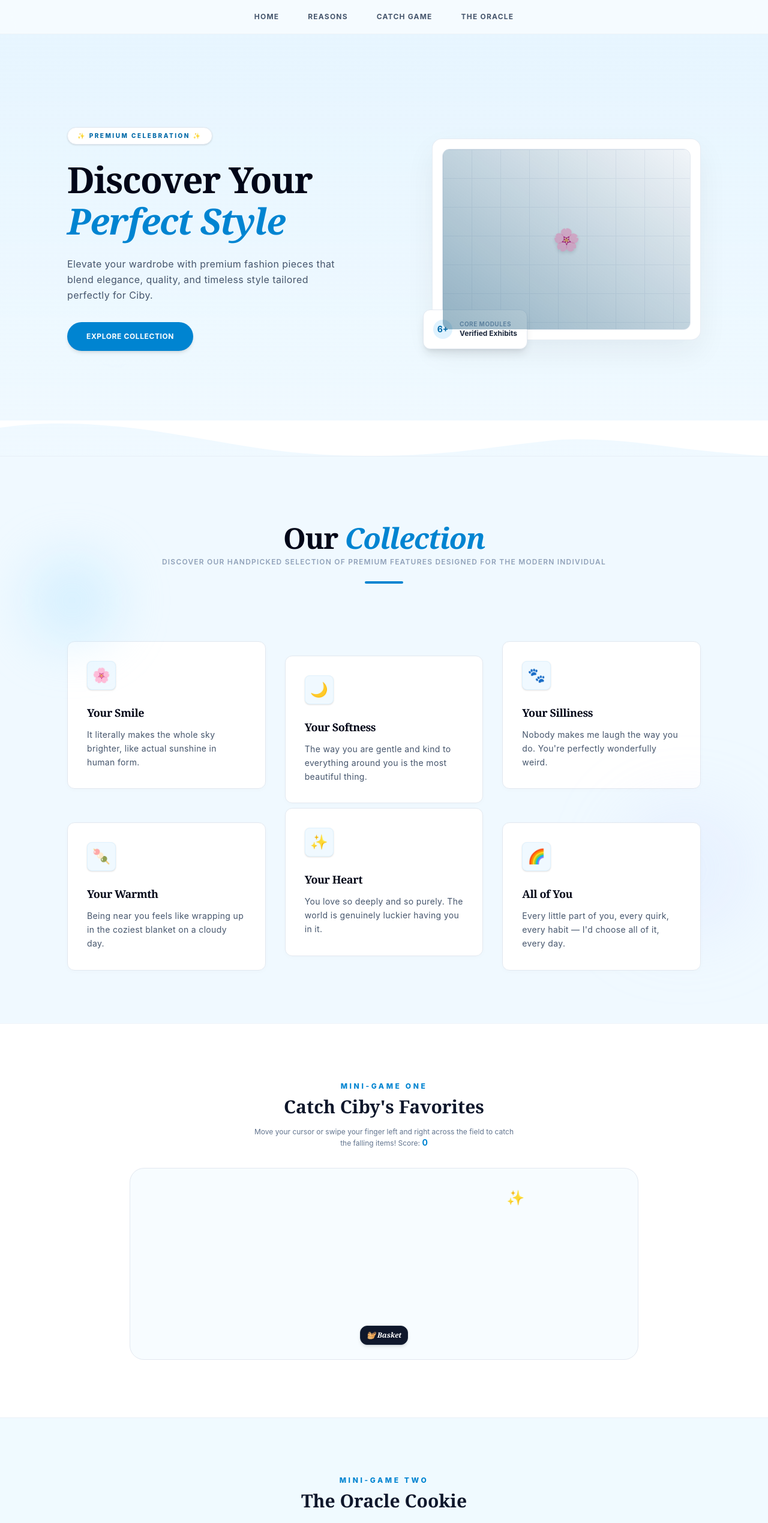
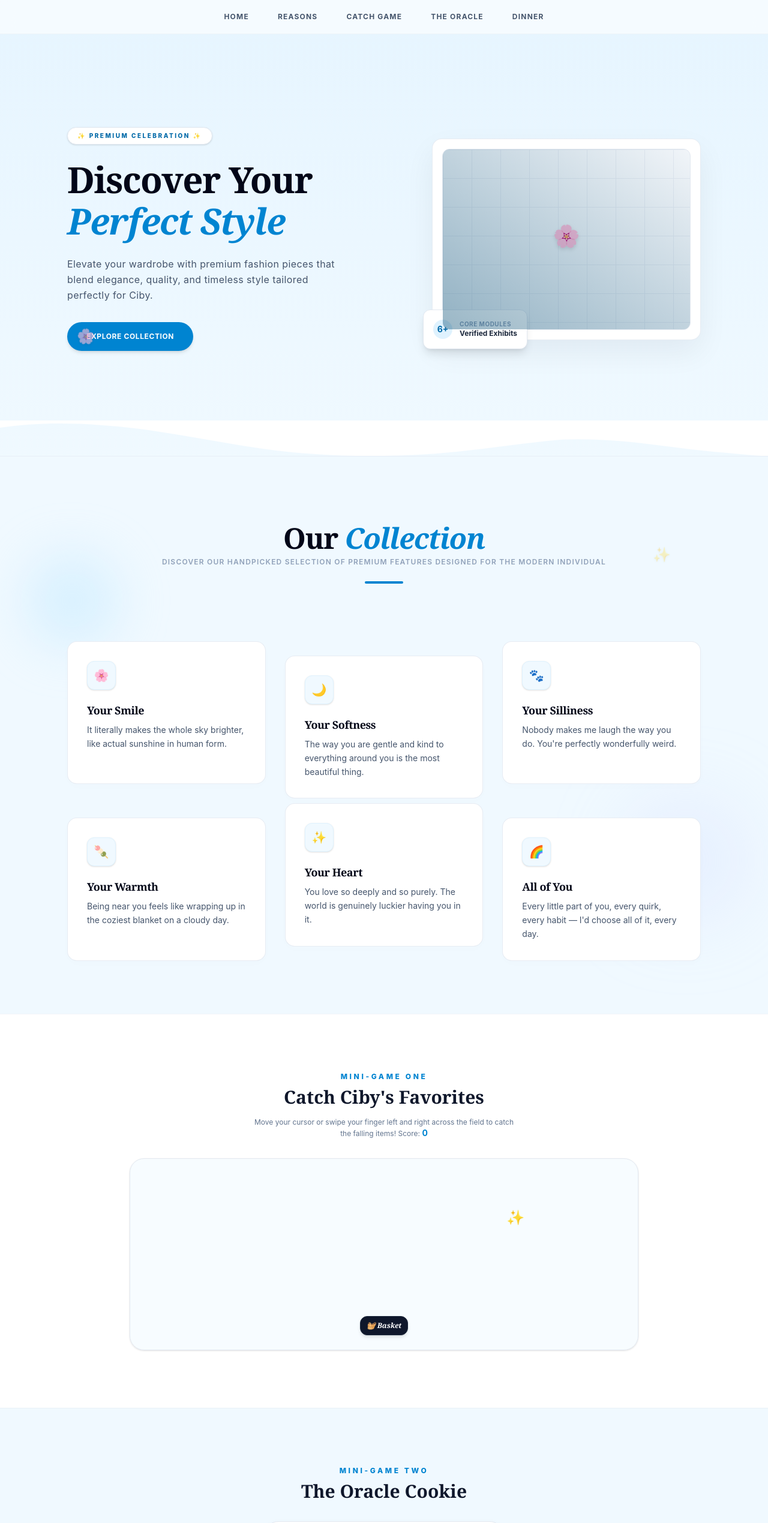
Before and after one commit to femnixx/birthday-20-ciby, a Next.js app: page / in a window 1280 px wide. Shown: the top 2539 px of the page at 60% size. Built offline with nearby package versions, Linux system fonts and the light colour scheme.

Commit message:
feat: add date night element

```diff
--- a/app/components/CatchGame.tsx
+++ b/app/components/CatchGame.tsx
@@ -5,13 +5,12 @@ import { motion } from "framer-motion";
 
 export default function CatchGame() {
   const [score, setScore] = useState(0);
-  const [basketX, setBasketX] = useState(50); // percentage based
+  const [basketX, setBasketX] = useState(50);
   const [items, setItems] = useState<{ id: number; x: number; y: number; emoji: string }[]>([]);
   const gameAreaRef = useRef<HTMLDivElement>(null);
 
   const emojis = ["🌸", "🍡", "✨", "🍰", "🤍"];
 
-  // Handle basket mouse movement
   const handleMouseMove = (e: React.MouseEvent) => {
     if (!gameAreaRef.current) return;
     const rect = gameAreaRef.current.getBoundingClientRect();
@@ -19,7 +18,6 @@ export default function CatchGame() {
     setBasketX(Math.max(5, Math.min(95, newX)));
   };
 
-  // Touch controls for mobile support
   const handleTouchMove = (e: React.TouchEvent) => {
     if (!gameAreaRef.current || !e.touches[0]) return;
     const rect = gameAreaRef.current.getBoundingClientRect();
@@ -27,7 +25,6 @@ export default function CatchGame() {
     setBasketX(Math.max(5, Math.min(95, newX)));
   };
 
-  // Game loop engine running physics
   useEffect(() => {
     const spawnInterval = setInterval(() => {
       setItems((prev) => [
@@ -46,12 +43,11 @@ export default function CatchGame() {
         prev
           .map((item) => ({ ...item, y: item.y + 4 }))
           .filter((item) => {
-            // Check collision with basket at y threshold near bottom
             if (item.y >= 85 && item.y <= 92 && Math.abs(item.x - basketX) < 12) {
               setScore((s) => s + 1);
-              return false; // caught!
+              return false;
             }
-            return item.y < 100; // Drop if missed
+            return item.y < 100;
           })
       );
     }, 30);
@@ -71,12 +67,12 @@ export default function CatchGame() {
           Move your cursor or swipe your finger left and right across the field to catch the falling items! Score: <span className="text-sky-600 font-bold text-sm">{score}</span>
         </p>
 
-        {/* Dynamic Interactive Stage area */}
-        <div
+        <motion.div
           ref={gameAreaRef}
           onMouseMove={handleMouseMove}
           onTouchMove={handleTouchMove}
-          className="w-full h-80 bg-sky-50/50 border border-slate-200 rounded-3xl relative overflow-hidden cursor-none select-none"
+          className="w-full h-80 bg-sky-50/50 border border-slate-200 rounded-3xl relative overflow-hidden cursor-none select-none shadow-sm"
+          whileHover={{ boxShadow: "0px 10px 30px rgba(0,0,0,0.02)" }}
         >
           {items.map((item) => (
             <div
@@ -88,14 +84,13 @@ export default function CatchGame() {
             </div>
           ))}
 
-          {/* Interactive Basket container */}
           <div
             className="absolute bottom-6 h-8 w-20 bg-slate-900 border border-slate-800 rounded-xl text-white font-serif italic text-xs flex items-center justify-center font-bold shadow-md transition-all duration-75 ease-out"
             style={{ left: `${basketX}%`, transform: 'translateX(-50%)' }}
           >
             🧺 Basket
           </div>
-        </div>
+        </motion.div>
       </div>
     </section>
   );
--- a/app/components/FloatingElements.tsx
+++ b/app/components/FloatingElements.tsx
@@ -1,23 +1,37 @@
 "use client";
-import { motion } from 'framer-motion';
+
+import { motion } from "framer-motion";
 
 export default function FloatingElements() {
+  // Configured high-end floating layout background nodes
+  const nodes = [
+    { emoji: "🌸", x: "10%", y: "15%", duration: 6, delay: 0 },
+    { emoji: "✨", x: "85%", y: "25%", duration: 5, delay: 1 },
+    { emoji: "🍡", x: "75%", y: "70%", duration: 7, delay: 0.5 },
+    { emoji: "🤍", x: "15%", y: "80%", duration: 6, delay: 1.5 },
+    { emoji: "🍰", x: "90%", y: "55%", duration: 8, delay: 2 }
+  ];
+
   return (
-    <div className="fixed inset-0 pointer-events-none overflow-hidden">
-      {[...Array(5)].map((_, i) => (
+    <div className="absolute inset-0 w-full h-full pointer-events-none overflow-hidden z-10 opacity-60">
+      {nodes.map((node, i) => (
         <motion.div
           key={i}
-          className="absolute text-4xl opacity-20"
-          initial={{ y: "110vh", x: Math.random() * 100 + "vw" }}
-          animate={{ y: "-10vh" }}
+          className="absolute text-xl md:text-2xl filter drop-shadow-sm select-none"
+          style={{ left: node.x, top: node.y }}
+          animate={{
+            y: [0, -15, 0],
+            rotate: [0, 8, -8, 0],
+            scale: [1, 1.05, 0.98, 1]
+          }}
           transition={{
-            duration: 15 + Math.random() * 10,
+            duration: node.duration,
+            delay: node.delay,
             repeat: Infinity,
-            delay: i * 3,
-            ease: "linear"
+            ease: "easeInOut"
           }}
         >
-          {["☁️", "✨", "🎈"][i % 3]}
+          {node.emoji}
         </motion.div>
       ))}
     </div>
--- a/app/components/HeroSection.tsx
+++ b/app/components/HeroSection.tsx
@@ -4,7 +4,10 @@ import { motion } from 'framer-motion';
 
 export default function HeroSection() {
   return (
-    <section id="hero" className="relative min-h-[95vh] flex flex-col justify-between pt-24 bg-gradient-to-b from-sky-100/60 to-sky-50">
+    <section
+      id="hero"
+      className="relative min-h-[95vh] flex flex-col justify-between pt-24 bg-gradient-to-b from-sky-100/60 to-sky-50 overflow-hidden"
+    >
       <div className="max-w-6xl mx-auto px-6 md:px-12 w-full flex-grow flex flex-col md:flex-row items-center justify-center gap-12 py-12">
 
         {/* Left Text Block */}
@@ -25,9 +28,15 @@ export default function HeroSection() {
             Elevate your wardrobe with premium fashion pieces that blend elegance, quality, and timeless style tailored perfectly for Ciby.
           </p>
           <div className="pt-2">
-            <a href="#reasons" className="bg-sky-600 hover:bg-sky-700 text-white font-bold text-xs uppercase tracking-wider px-8 py-4 rounded-full shadow-md hover:shadow-lg transition-all duration-200 inline-block">
+            <motion.a
+              href="#reasons"
+              className="bg-sky-600 hover:bg-sky-700 text-white font-bold text-xs uppercase tracking-wider px-8 py-4 rounded-full shadow-md inline-block"
+              whileHover={{ scale: 1.05, y: -2, boxShadow: "0px 10px 20px rgba(14, 165, 233, 0.2)" }}
+              whileTap={{ scale: 0.98 }}
+              transition={{ type: "spring", stiffness: 400, damping: 15 }}
+            >
               Explore Collection
-            </a>
+            </motion.a>
           </div>
         </motion.div>
 
@@ -38,19 +47,32 @@ export default function HeroSection() {
           transition={{ delay: 0.2, duration: 0.8 }}
           className="flex-1 w-full max-w-md relative aspect-[4/3] bg-white rounded-2xl border border-slate-200/80 p-4 shadow-[0_20px_50px_rgba(15,23,42,0.06)]"
         >
-          <div className="w-full h-full rounded-xl bg-slate-100 overflow-hidden relative group border border-slate-200">
+          <motion.div
+            className="w-full h-full rounded-xl bg-slate-100 overflow-hidden relative group border border-slate-200"
+            whileHover={{ scale: 1.01 }}
+          >
             <div className="absolute inset-0 bg-gradient-to-tr from-sky-900/40 to-transparent z-10" />
             <div className="absolute inset-0 bg-[linear-gradient(to_right,#e2e8f0_1px,transparent_1px),linear-gradient(to_bottom,#e2e8f0_1px,transparent_1px)] bg-[size:3rem_3rem] flex items-center justify-center">
-              <span className="text-4xl filter drop-shadow-md animate-pulse">🌸</span>
+              <motion.span
+                className="text-4xl filter drop-shadow-md"
+                animate={{ y: [0, -6, 0] }}
+                transition={{ repeat: Infinity, duration: 2.5, ease: "easeInOut" }}
+              >
+                🌸
+              </motion.span>
             </div>
-          </div>
-          <div className="absolute -bottom-4 -left-4 bg-white border border-slate-200 p-4 rounded-xl shadow-lg flex items-center gap-3">
+          </motion.div>
+
+          <motion.div
+            className="absolute -bottom-4 -left-4 bg-white border border-slate-200 p-4 rounded-xl shadow-lg flex items-center gap-3"
+            whileHover={{ y: -4, scale: 1.02 }}
+          >
             <div className="w-8 h-8 rounded-full bg-sky-100 flex items-center justify-center text-sm font-bold text-sky-700">6+</div>
             <div>
               <p className="text-[10px] uppercase tracking-wider text-slate-400 font-bold">Core Modules</p>
               <p className="text-xs font-bold text-slate-800">Verified Exhibits</p>
             </div>
-          </div>
+          </motion.div>
         </motion.div>
       </div>
 
--- a/app/components/Navbar.tsx
+++ b/app/components/Navbar.tsx
@@ -7,12 +7,13 @@ export default function Navbar() {
     { name: "Home", href: "#hero" },
     { name: "Reasons", href: "#reasons" },
     { name: "Catch Game", href: "#catch-game" },
-    { name: "The Oracle", href: "#fortune-cookie" }
+    { name: "The Oracle", href: "#fortune-cookie" },
+    { name: "Dinner", href: "#dinner" } // <-- Added dinner target link
   ];
 
   return (
     <nav className="fixed top-0 left-0 w-full bg-white/60 backdrop-blur-md z-50 border-b border-slate-200/40 flex justify-center items-center py-4">
-      <div className="flex items-center gap-6 md:gap-8 text-xs font-bold tracking-widest uppercase text-slate-600">
+      <div className="flex items-center gap-4 sm:gap-8 text-xs font-bold tracking-widest uppercase text-slate-600">
         {links.map((link, i) => (
           <motion.a
             key={i}
@@ -22,7 +23,6 @@ export default function Navbar() {
             whileTap={{ scale: 0.95 }}
           >
             {link.name}
-            {/* Smooth sliding underline decorative bar */}
             <span className="absolute bottom-0 left-0 w-0 h-0.5 bg-sky-500 transition-all duration-300 group-hover:w-full" />
           </motion.a>
         ))}
--- a/app/components/ReasonCard.tsx
+++ b/app/components/ReasonCard.tsx
@@ -1,17 +1,34 @@
-export default function ReasonCard({ icon, title, text }: { icon: string; title: string; text: string }) {
+"use client";
+
+import { motion } from "framer-motion";
+
+interface ReasonProps {
+  icon: string;
+  title: string;
+  text: string;
+}
+
+export default function ReasonCard({ icon, title, text }: ReasonProps) {
   return (
-    <div className="bg-white border border-slate-200 p-8 rounded-xl shadow-[0_2px_8px_rgba(0,0,0,0.02)] hover:border-slate-300 hover:shadow-[0_4px_20px_rgba(0,0,0,0.05)] transition-all duration-300 h-full flex flex-col justify-between">
-      <div>
-        <div className="w-12 h-12 rounded-lg bg-sky-50 border border-sky-100 flex items-center justify-center text-2xl mb-6 shadow-sm">
-          {icon}
-        </div>
-        <h3 className="text-lg font-serif font-bold text-slate-950 mb-3 tracking-tight">
-          {title}
-        </h3>
-        <p className="text-slate-600 text-sm leading-relaxed tracking-wide font-normal">
-          {text}
-        </p>
+    <motion.div
+      className="bg-white border border-slate-200/80 p-6 md:p-8 rounded-2xl h-full flex flex-col items-start text-left shadow-[0_4px_20px_rgba(15,23,42,0.01)] relative overflow-hidden group"
+      whileHover={{ border: "1px solid rgba(14, 165, 233, 0.3)" }}
+      transition={{ duration: 0.2 }}
+    >
+      {/* Background Soft Interactive Visual Anchor Glow */}
+      <div className="absolute -right-6 -bottom-6 w-24 h-24 bg-sky-500/5 rounded-full filter blur-xl opacity-0 group-hover:opacity-100 transition-opacity duration-300" />
+
+      <div className="w-12 h-12 bg-sky-50 border border-sky-100 rounded-xl flex items-center justify-center text-xl mb-5 shadow-sm group-hover:scale-110 transition-transform duration-300">
+        {icon}
       </div>
-    </div>
+
+      <h3 className="font-serif font-bold text-slate-950 text-lg mb-2 tracking-tight group-hover:text-sky-800 transition-colors duration-200">
+        {title}
+      </h3>
+
+      <p className="text-xs md:text-sm text-slate-600 leading-relaxed font-normal">
+        {text}
+      </p>
+    </motion.div>
   );
 }
--- a/app/globals.css
+++ b/app/globals.css
@@ -15,3 +15,7 @@
     overflow-x: hidden;
   }
 }
+
+html {
+  scroll-behavior: smooth;
+}
--- a/app/layout.tsx
+++ b/app/layout.tsx
@@ -1,20 +1,9 @@
 import type { Metadata } from "next";
-import { Geist, Geist_Mono } from "next/font/google";
 import "./globals.css";
 
-const geistSans = Geist({
-  variable: "--font-geist-sans",
-  subsets: ["latin"],
-});
-
-const geistMono = Geist_Mono({
-  variable: "--font-geist-mono",
-  subsets: ["latin"],
-});
-
 export const metadata: Metadata = {
-  title: "Create Next App",
-  description: "Generated by create next app",
+  title: "Ciby's Birthday Arcade",
+  description: "An elegant interactive space tailored perfectly for Ciby.",
 };
 
 export default function RootLayout({
@@ -23,11 +12,8 @@ export default function RootLayout({
   children: React.ReactNode;
 }>) {
   return (
-    <html
-      lang="en"
-      className={`${geistSans.variable} ${geistMono.variable} h-full antialiased`}
-    >
-      <body className="min-h-full flex flex-col">{children}</body>
+    <html lang="en" className="scroll-smooth">
+      <body className="antialiased">{children}</body>
     </html>
   );
 }
--- a/app/page.tsx
+++ b/app/page.tsx
@@ -1,6 +1,7 @@
 "use client";
 
-import { motion, Variants } from 'framer-motion';
+import { useState } from 'react';
+import { motion, Variants, AnimatePresence } from 'framer-motion';
 import FloatingElements from './components/FloatingElements';
 import ReasonCard from './components/ReasonCard';
 import Navbar from './components/Navbar';
@@ -10,6 +11,8 @@ import FortuneCookie from './components/FortuneCookie';
 import ArcadeFooter from './components/ArcadeFooter';
 
 export default function Page() {
+  const [selectedDinner, setSelectedDinner] = useState<number | null>(null);
+
   const reasons = [
     { icon: "🌸", title: "Your Smile", text: "It literally makes the whole sky brighter, like actual sunshine in human form." },
     { icon: "🌙", title: "Your Softness", text: "The way you are gentle and kind to everything around you is the most beautiful thing." },
@@ -19,7 +22,14 @@ export default function Page() {
     { icon: "🌈", title: "All of You", text: "Every little part of you, every quirk, every habit — I'd choose all of it, every day." },
   ];
 
-  // Grid container orchestration variants
+  const dinnerSpots = [
+    { name: "Hodai AYCE", type: "Japanese BBQ & Shabu", icon: "🥩", desc: "Infinite premium beef slices, melting cheese dips, and cozy vapor clouds.", color: "from-amber-50 to-orange-100/50", border: "hover:border-orange-300" },
+    { name: "Kaizen AYCE", type: "Premium Japanese Grill", icon: "🍣", desc: "Top-tier selections where you can feast like royalty without any limits.", color: "from-red-50 to-rose-100/50", border: "hover:border-rose-300" },
+    { name: "Holy Cow", type: "Gourmet Steakhouse", icon: "🐄", desc: "Incredibly juicy wagyu cuts cooked exactly right with signature sauces.", color: "from-amber-50 to-yellow-100/50", border: "hover:border-yellow-300" },
+    { name: "Steak 'n Shake", type: "Classic Diner Comforts", icon: "🥤", desc: "Crispy smashed burgers alongside thick, hand-dipped premium milkshakes.", color: "from-slate-50 to-sky-100/50", border: "hover:border-sky-300" },
+    { name: "Signora Pasta", type: "Authentic Italian Kitchen", icon: "🍝", desc: "Rich, velvety handcrafted pasta tossed in aromatic garden herbs and olive oils.", color: "from-emerald-50 to-teal-100/50", border: "hover:border-teal-300" }
+  ];
+
   const containerVariants: Variants = {
     hidden: { opacity: 0 },
     show: {
@@ -28,7 +38,6 @@ export default function Page() {
     }
   };
 
-  // Card items fly upwards from an angle on reveal, and collapse smoothly on exit
   const itemVariants: Variants = {
     hidden: { opacity: 0, y: 50, scale: 0.9, rotateX: -10 },
     show: {
@@ -36,22 +45,17 @@ export default function Page() {
       y: 0,
       scale: 1,
       rotateX: 0,
-      transition: {
-        type: "spring",
-        stiffness: 100,
-        damping: 18
-      }
+      transition: { type: "spring", stiffness: 100, damping: 18 }
     }
   };
 
-  // Section level wrapper entry and exit behaviors
   const sectionFadeReveal: Variants = {
-    offscreen: { opacity: 0, y: 60, scale: 0.98 },
+    offscreen: { opacity: 0, y: 70, scale: 0.97 },
     onscreen: {
       opacity: 1,
       y: 0,
       scale: 1,
-      transition: { type: "spring", stiffness: 70, damping: 20, duration: 0.8 }
+      transition: { type: "spring", stiffness: 60, damping: 22, duration: 0.8 }
     }
   };
 
@@ -60,8 +64,9 @@ export default function Page() {
       <FloatingElements />
       <Navbar />
 
-      {/* Hero Wrapper Section */}
-      <motion.div
+      {/* 1. HERO SECTION */}
+      <motion.section
+        id="hero"
         initial="offscreen"
         whileInView="onscreen"
         exit="offscreen"
@@ -69,9 +74,9 @@ export default function Page() {
         variants={sectionFadeReveal}
       >
         <HeroSection />
-      </motion.div>
+      </motion.section>
 
-      {/* Collection Grid Container Section */}
+      {/* 2. REASONS SECTION */}
       <motion.section
         id="reasons"
         className="py-28 bg-sky-50/50 relative border-t border-slate-200/60 z-20"
@@ -85,12 +90,7 @@ export default function Page() {
         <div className="absolute bottom-40 right-10 w-48 h-48 bg-indigo-200/30 rounded-full filter blur-3xl pointer-events-none" />
 
         <div className="max-w-6xl mx-auto px-6 md:px-12">
-          <motion.div
-            className="text-center mb-24 space-y-2"
-            initial={{ opacity: 0, scale: 0.9 }}
-            whileInView={{ opacity: 1, scale: 1 }}
-            transition={{ duration: 0.5 }}
-          >
+          <motion.div className="text-center mb-24 space-y-2">
             <h2 className="text-3xl md:text-5xl font-serif font-black tracking-tight text-slate-950">
               Our <span className="text-sky-600 italic font-bold">Collection</span>
             </h2>
@@ -130,31 +130,95 @@ export default function Page() {
         </div>
       </motion.section>
 
-      {/* Catch Game Section Wrapper */}
-      <motion.div
+      {/* 3. CATCH GAME SECTION */}
+      <motion.section
+        id="catch-game"
+        className="bg-white"
         initial="offscreen"
         whileInView="onscreen"
         exit="offscreen"
-        viewport={{ once: false, amount: 0.2 }}
+        viewport={{ once: false, amount: 0.15 }}
         variants={sectionFadeReveal}
-        whileHover={{ scale: 1.005 }}
-        transition={{ type: "spring", stiffness: 300 }}
       >
         <CatchGame />
-      </motion.div>
+      </motion.section>
 
-      {/* Fortune Cookie Section Wrapper */}
-      <motion.div
+      {/* 4. THE ORACLE (FORTUNE COOKIE) SECTION */}
+      <motion.section
+        id="fortune-cookie"
         initial="offscreen"
         whileInView="onscreen"
         exit="offscreen"
-        viewport={{ once: false, amount: 0.2 }}
+        viewport={{ once: false, amount: 0.15 }}
         variants={sectionFadeReveal}
       >
         <FortuneCookie />
-      </motion.div>
+      </motion.section>
 
-      {/* Footer Wrapper */}
+      {/* 5. DINNER RECOMMENDATIONS SECTION (NEW) */}
+      <motion.section
+        id="dinner"
+        className="py-28 bg-white relative z-20 border-t border-slate-200/50"
+        initial="offscreen"
+        whileInView="onscreen"
+        exit="offscreen"
+        viewport={{ once: false, amount: 0.1 }}
+        variants={sectionFadeReveal}
+      >
+        <div className="max-w-5xl mx-auto px-6 md:px-12">
+          <div className="text-center mb-16 space-y-2">
+            <h2 className="text-xs font-extrabold uppercase tracking-[0.3em] text-sky-600">The Birthday Menu</h2>
+            <h3 className="text-3xl md:text-5xl font-serif font-black text-slate-950">Dinner Recommendations</h3>
+            <p className="text-xs font-medium text-slate-400 uppercase tracking-widest !mt-3">Tap a card to inspect tonight's curation</p>
+          </div>
+
+          <div className="grid grid-cols-1 sm:grid-cols-2 lg:grid-cols-5 gap-4">
+            {dinnerSpots.map((spot, idx) => (
+              <motion.div
+                key={idx}
+                onClick={() => setSelectedDinner(selectedDinner === idx ? null : idx)}
+                className={`bg-gradient-to-b ${spot.color} border border-slate-200/70 rounded-2xl p-5 cursor-pointer flex flex-col justify-between transition-all duration-300 shadow-sm ${spot.border}`}
+                whileHover={{ y: -8, scale: 1.02, boxShadow: "0px 12px 24px rgba(0,0,0,0.04)" }}
+                whileTap={{ scale: 0.97 }}
+                layout
+              >
+                <div className="space-y-3">
+                  <span className="text-3xl inline-block filter drop-shadow-sm">{spot.icon}</span>
+                  <div>
+                    <h4 className="font-serif font-bold text-slate-950 text-base leading-tight">{spot.name}</h4>
+                    <p className="text-[10px] text-sky-700 font-extrabold tracking-wider uppercase mt-1">{spot.type}</p>
+                  </div>
+                </div>
+
+                <div className="mt-6 pt-3 border-t border-slate-200/40 text-left">
+                  <span className="text-[10px] font-bold uppercase tracking-wider text-slate-400 group-hover:text-slate-900 transition-colors">
+                    {selectedDinner === idx ? "Collapse ▲" : "View Details ▼"}
+                  </span>
+                </div>
+              </motion.div>
+            ))}
+          </div>
+
+          {/* Inline Descriptive Reveal Drawer */}
+          <AnimatePresence mode="wait">
+            {selectedDinner !== null && (
+              <motion.div
+                initial={{ opacity: 0, height: 0, y: 10 }}
+                animate={{ opacity: 1, height: "auto", y: 0 }}
+                exit={{ opacity: 0, height: 0, y: 10 }}
+                transition={{ type: "spring", stiffness: 120, damping: 20 }}
+                className="mt-8 bg-sky-50/50 border border-sky-100 rounded-2xl p-6 text-center overflow-hidden shadow-inner"
+              >
+                <span className="text-2xl block mb-2">{dinnerSpots[selectedDinner].icon}</span>
+                <h5 className="font-serif font-black text-slate-900 text-lg mb-1">{dinnerSpots[selectedDinner].name}</h5>
+                <p className="text-slate-600 text-sm max-w-lg mx-auto leading-relaxed">{dinnerSpots[selectedDinner].desc}</p>
+              </motion.div>
+            )}
+          </AnimatePresence>
+        </div>
+      </motion.section>
+
+      {/* FOOTER */}
       <motion.div
         initial={{ opacity: 0 }}
         whileInView={{ opacity: 1 }}
```
Also changed, not shown: app/components/ArcadeFooter.tsx (+16 -2 lines).
